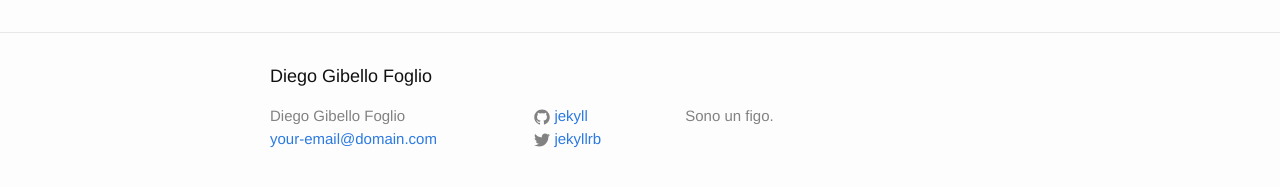
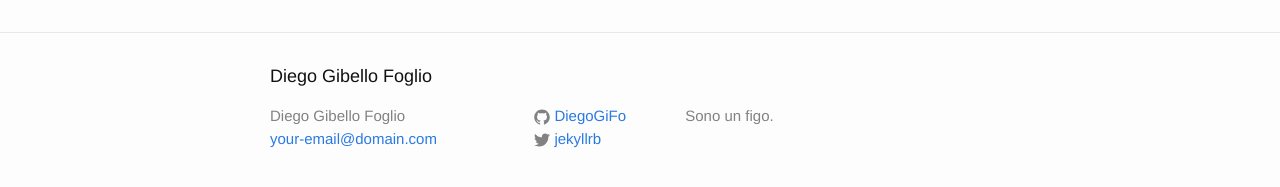
Before and after one commit to DiegoGiFo/DiegoGiFo.github.io, a Jekyll site: the page built from _posts/2018-03-08-welcome-to-jekyll.markdown, in a window 1280 px wide. Shown: the part 642-829 px from the top of the page. Built offline with Jekyll 4.4.1, drawn with Linux system fonts in a browser that asks for light colours.

Commit message:
Up commit

```diff
--- a/_config.yml
+++ b/_config.yml
@@ -13,7 +13,7 @@ description: > # this means to ignore newlines until "baseurl:"
 baseurl: "" # the subpath of your site, e.g. /blog
 url: "http://diegogifo.github.io" # the base hostname & protocol for your site
 twitter_username: jekyllrb
-github_username:  jekyll
+github_username:  DiegoGiFo
 
 # Build settings
 markdown: kramdown
--- a/_posts/2018-03-08-welcome-to-jekyll.markdown
+++ b/_posts/2018-03-08-welcome-to-jekyll.markdown
@@ -4,6 +4,8 @@ title:  "Welcome to Jekyll!"
 date:   2018-03-08 12:55:40 +0100
 categories: jekyll update
 ---
+
+
 You’ll find this post in your `_posts` directory. Go ahead and edit it and re-build the site to see your changes. You can rebuild the site in many different ways, but the most common way is to run `jekyll serve`, which launches a web server and auto-regenerates your site when a file is updated.
 
 To add new posts, simply add a file in the `_posts` directory that follows the convention `YYYY-MM-DD-name-of-post.ext` and includes the necessary front matter. Take a look at the source for this post to get an idea about how it works.
```
